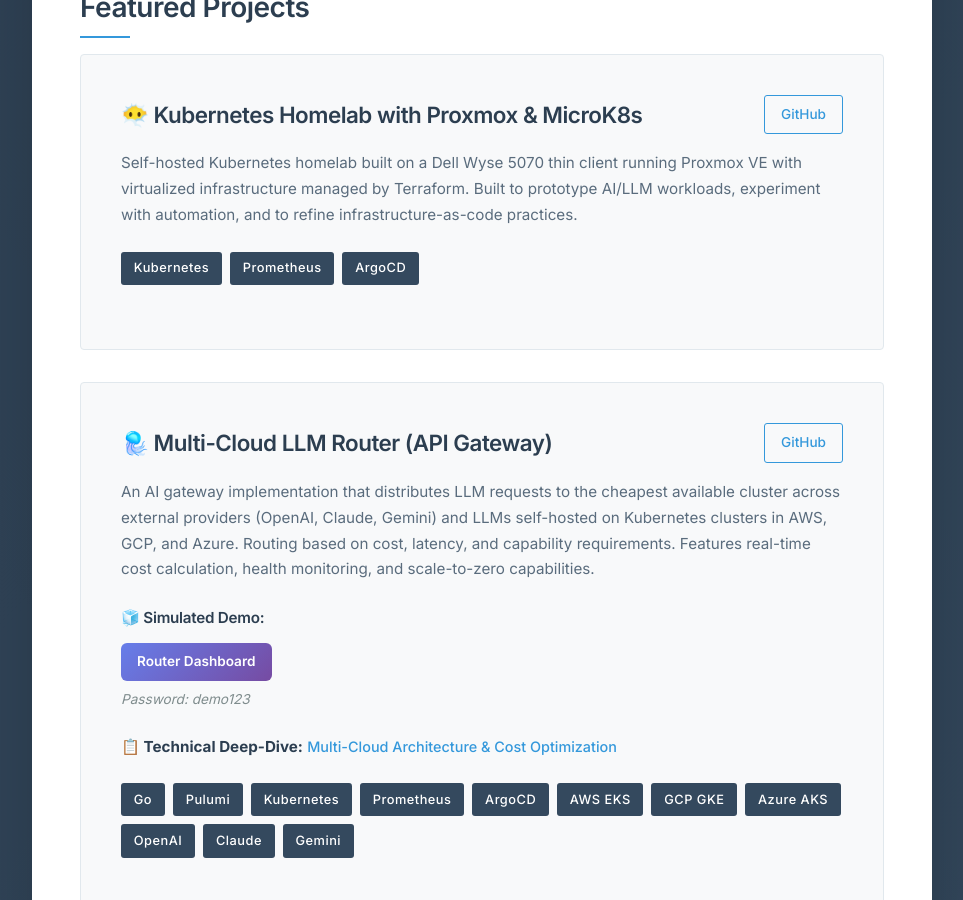
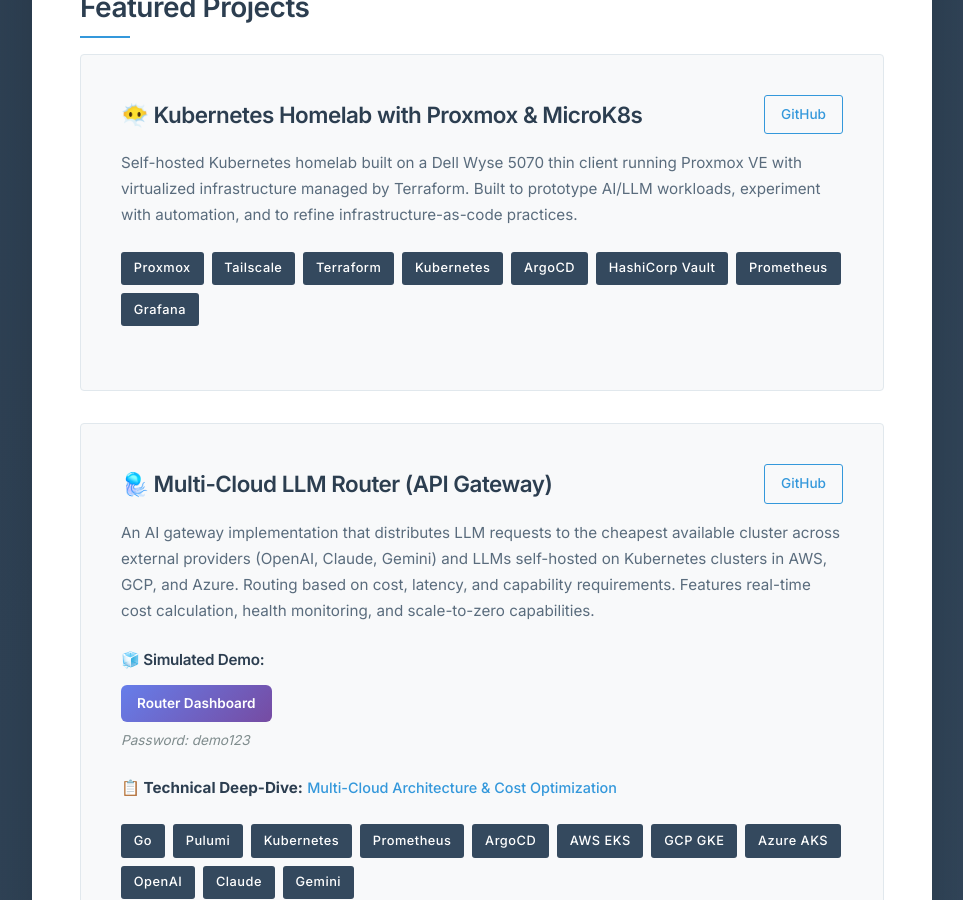
Before and after one commit to navillasa/navillasa.github.io, a Jekyll site: the page built from index.md, in a window 1280 px wide and 900 px high, scrolled down 763 px. Shown: the whole window, without its empty margins (158-1121 px from the left). Built offline with Jekyll 4.4.1, drawn with Linux system fonts in a browser that asks for light colours; our own code applies the rules of GitHub Pages for plain Markdown files.

Commit message:
add more tech tags

```diff
--- a/index.md
+++ b/index.md
@@ -52,9 +52,14 @@ title: "Software / DevOps Engineer"
 Self-hosted Kubernetes homelab built on a Dell Wyse 5070 thin client running Proxmox VE with virtualized infrastructure managed by Terraform. Built to prototype AI/LLM workloads, experiment with automation, and to refine infrastructure-as-code practices.
             </p>
             <div class="tech-stack">
+                <span class="tech-tag">Proxmox</span>
+                <span class="tech-tag">Tailscale</span>
+                <span class="tech-tag">Terraform</span>
                 <span class="tech-tag">Kubernetes</span>
+                <span class="tech-tag">ArgoCD</span>
+                <span class="tech-tag">HashiCorp Vault</span>
                 <span class="tech-tag">Prometheus</span>
-                <span class="tech-tag">ArgoCD</span>
+                <span class="tech-tag">Grafana</span>
             </div>
         </div>
 
```
